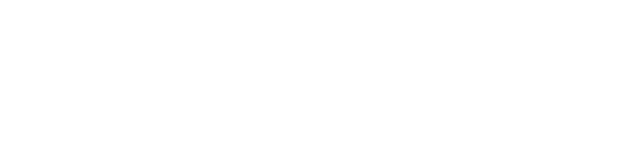
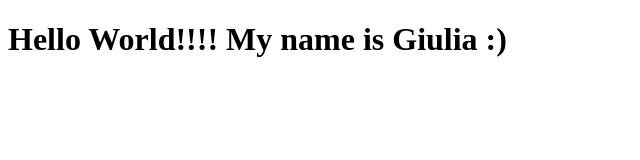
Before and after one commit to giuliad1/Giulia.Website, a plain HTML site: page index.html in a window 1280 px wide. Shown: the whole page, without its empty margins (0-640 px from the left). Drawn offline with Linux system fonts and the light colour scheme.

Commit message:
first html edit

```diff
--- a/index.html
+++ b/index.html
@@ -6,6 +6,6 @@
         <title>Document</title>
     </head>
     <body>
-
-</body>
+        <h1>Hello World!!!! My name is Giulia :)</h1>
+    </body>
 </html>
```
